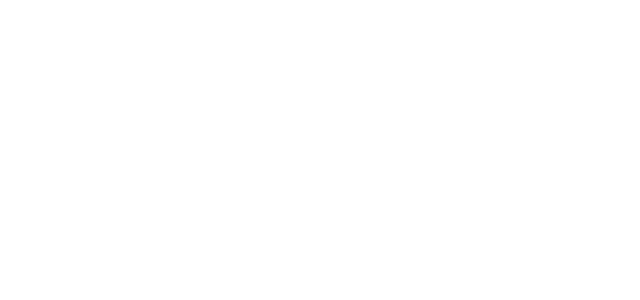
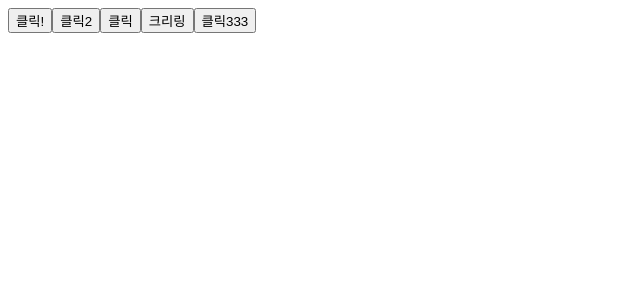
Before and after one commit to gamepota/react1, a React (Vite) app: page / in a window 1280 px wide. Shown: the top 300 px of the page, without its empty margins (0-640 px from the left). Built offline with nearby package versions, Linux system fonts and the light colour scheme.

Commit message:
onClick property 와 함수

```diff
--- a/src/App.jsx
+++ b/src/App.jsx
@@ -1,7 +1,33 @@
 import React from "react";
 
 function App(props) {
-  return <div></div>;
+  function action1() {
+    //이름 있는 함수
+    console.log("Action1");
+  }
+  action1(); // 함수 실행
+
+  //이름 없는 함수
+  const action2 = function () {
+    console.log("anonymous action");
+  };
+  //arrow function
+  const action3 = () => console.log("action3");
+  return (
+    <div>
+      <button onClick={action1}>클릭!</button>
+      <button onClick={action2}>클릭2</button>
+      <button
+        onClick={function () {
+          console.log("anonymous action2");
+        }}
+      >
+        클릭
+      </button>
+      <button onClick={action3}>크리링</button>
+      <button onClick={() => console.log("anonymous action3")}>클릭333</button>
+    </div>
+  );
 }
 
 export default App;
```
